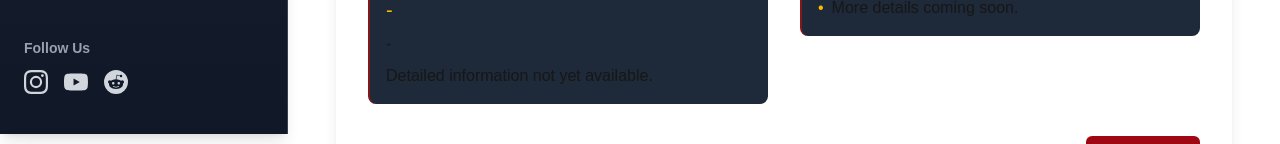
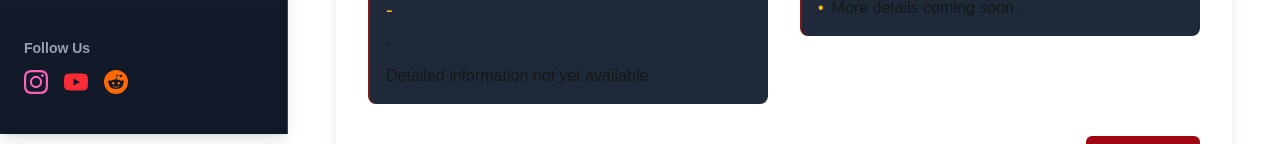
Before and after one commit to jun1485/frontiers, a Next.js app: page /civilizations/rome/cities in a window 1280 px wide. Shown: the part 666-810 px from the top of the page. Built offline with nearby package versions, Linux system fonts and the light colour scheme.

Commit message:
✨ 사이드바 소셜 미디어 아이콘 색상 수정

```diff
--- a/src/components/side-bar/Sidebar.tsx
+++ b/src/components/side-bar/Sidebar.tsx
@@ -125,7 +125,7 @@ export default function Sidebar() {
               href="https://www.instagram.com/midaiartwork/"
               target="_blank"
               rel="noopener noreferrer"
-              className="hover:text-pink-500 transition-colors duration-200"
+              className="text-pink-400 transition-colors duration-200"
             >
               <InstagramIcon className="h-6 w-6" />
             </a>
@@ -133,7 +133,7 @@ export default function Sidebar() {
               href="https://www.youtube.com/@midaiartwork?fbclid=PAZXh0bgNhZW0CMTEAAafztEJg0RnsIpRhs_UD3CjBrbRW9bQ6BcC2E0avdAo9fl3X0p-_xF2nbmhuWQ_aem_pOQAT3zYPcJ-xh9J3O6t_Q"
               target="_blank"
               rel="noopener noreferrer"
-              className="hover:text-red-600 transition-colors duration-200"
+              className="text-red-500 transition-colors duration-200"
             >
               <YouTubeIcon className="h-6 w-6" />
             </a>
@@ -141,7 +141,7 @@ export default function Sidebar() {
               href="https://reddit.com/user/frontbackend/submitted"
               target="_blank"
               rel="noopener noreferrer"
-              className="hover:text-orange-600 transition-colors duration-200"
+              className="text-orange-500 transition-colors duration-200"
             >
               <RedditIcon className="h-6 w-6" />
             </a>
```
